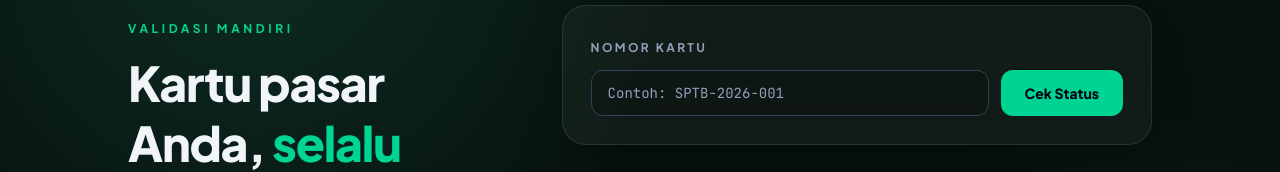
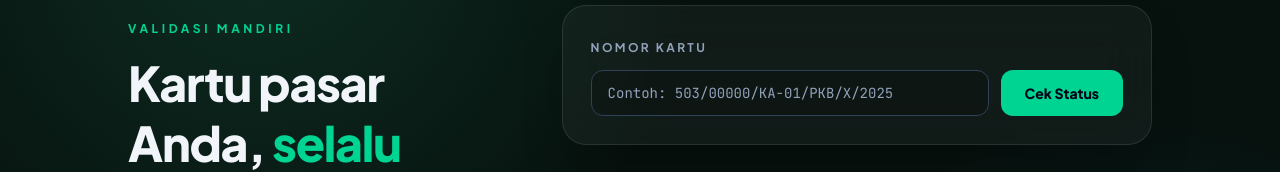
Before and after one commit to arnevinrenataa3-spec/SIMPASAR, a Next.js app: page /status-izin in a window 1280 px wide. Shown: the part 147-319 px from the top of the page. Built offline with nearby package versions, Linux system fonts and the light colour scheme; no server answers.

Commit message:
fix: update placeholder format for 'Nomor Kartu' input field

```diff
--- a/src/app/status-izin/PublicPermitLookup.js
+++ b/src/app/status-izin/PublicPermitLookup.js
@@ -24,7 +24,7 @@ export default function PublicPermitLookup() {
       <form action={action} className="rounded-3xl border border-white/10 bg-white/[0.045] p-5 shadow-2xl shadow-black/30 backdrop-blur-xl sm:p-7">
         <label htmlFor="nomorKartu" className="text-xs font-bold uppercase tracking-[0.2em] text-slate-400">Nomor Kartu</label>
         <div className="mt-3 flex flex-col gap-3 sm:flex-row">
-          <input id="nomorKartu" name="nomorKartu" required maxLength={100} placeholder="Contoh: SPTB-2026-001" className="min-w-0 flex-1 rounded-xl border border-slate-700 bg-black/20 px-4 py-3 font-mono text-sm uppercase text-white outline-none placeholder:normal-case placeholder:text-slate-400 focus:border-emerald-400" />
+          <input id="nomorKartu" name="nomorKartu" required maxLength={100} placeholder="Contoh: 503/00000/KA-01/PKB/X/2025" className="min-w-0 flex-1 rounded-xl border border-slate-700 bg-black/20 px-4 py-3 font-mono text-sm uppercase text-white outline-none placeholder:normal-case placeholder:text-slate-400 focus:border-emerald-400" />
           <button disabled={pending} className="rounded-xl bg-emerald-400 px-6 py-3 text-sm font-black text-slate-950 transition hover:bg-emerald-300 disabled:opacity-50">{pending ? 'Memeriksa...' : 'Cek Status'}</button>
         </div>
         {state?.error && <p role="alert" className="mt-4 rounded-xl border border-rose-500/20 bg-rose-500/10 px-4 py-3 text-sm text-rose-200">{state.error}</p>}
```
